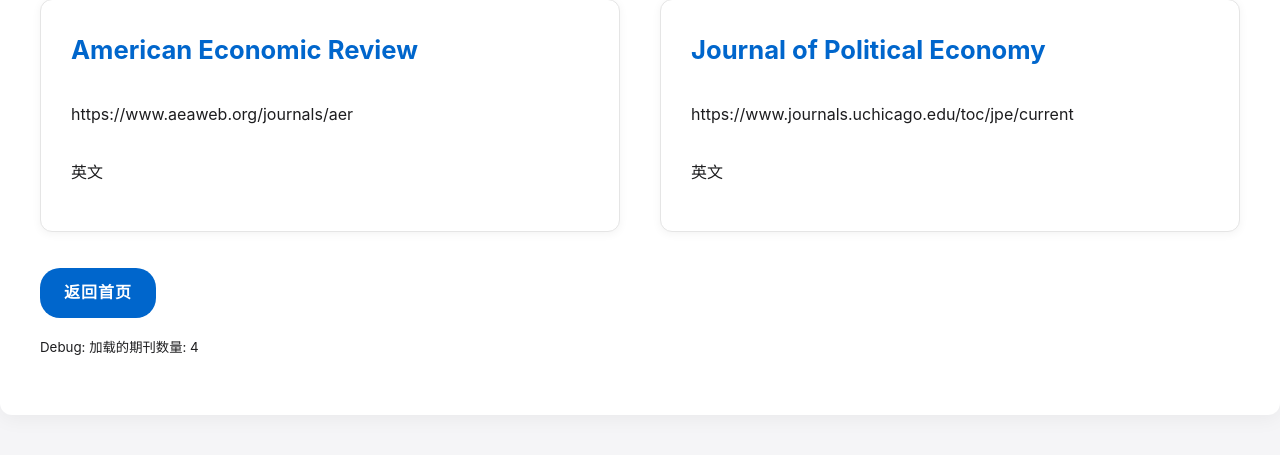
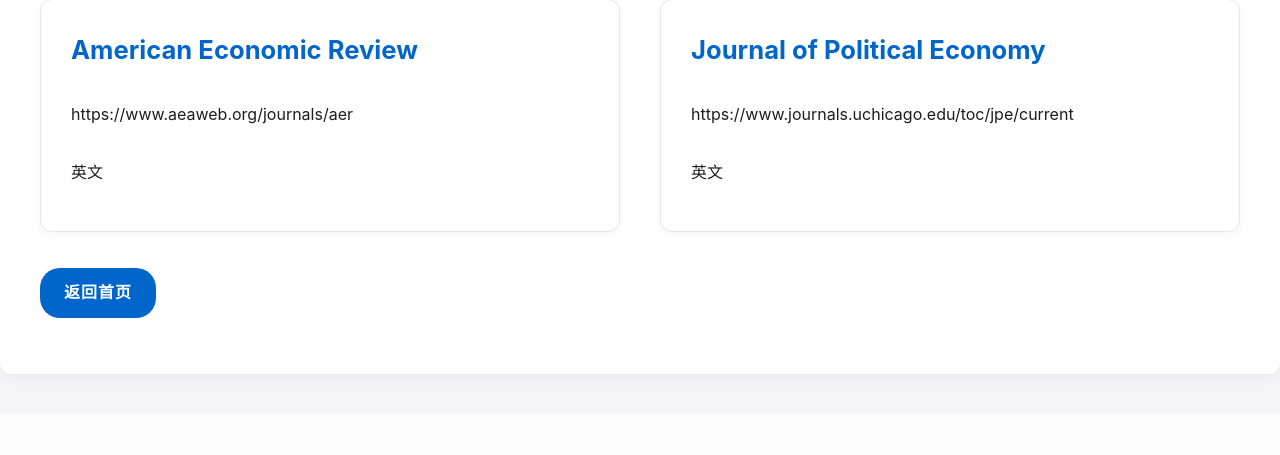
Before and after one commit to SepineTam/Economic_RSS, a Flask app: page /journals in a window 1280 px wide. Shown: the part 511-966 px from the top of the page. After the commit the page ends 892 px from the top, so only its background shows below. Run offline with Flask 3, Linux system fonts and the light colour scheme.

Commit message:
把debug的显示去掉

```diff
--- a/templates/journals.html
+++ b/templates/journals.html
@@ -27,5 +27,5 @@
     {% endif %}
     <p><a href="{{ url_for('index') }}" class="btn">返回首页</a></p>
     <!-- 添加调试信息 -->
-    <p><small>Debug: 加载的期刊数量: {{ journals|length }}</small></p>
+    <!-- <p><small>Debug: 加载的期刊数量: {{ journals|length }}</small></p> -->
 {% endblock %}
```
